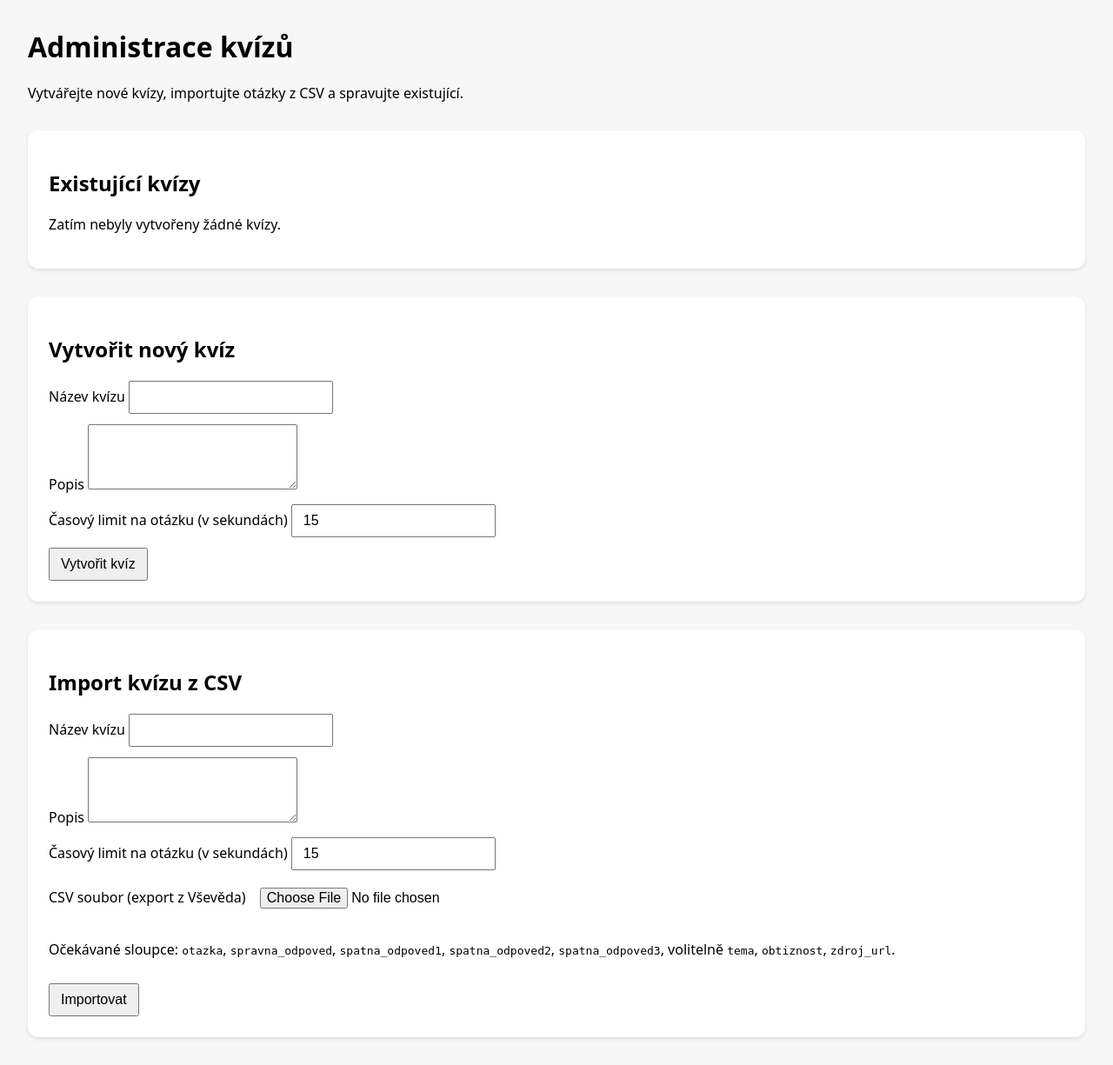
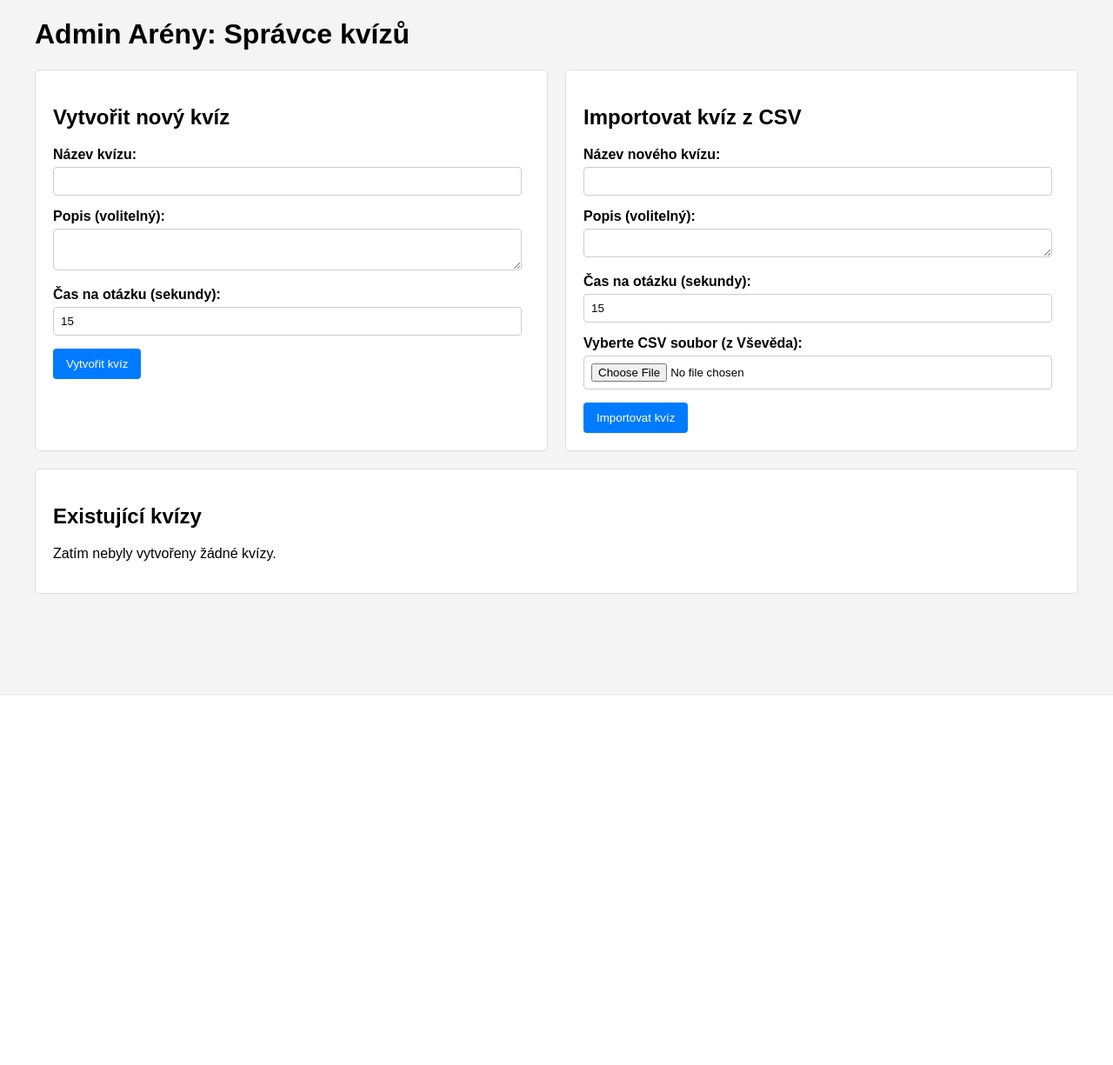
Before and after one commit to procmadatelzobak/kvizarena-arena, a Flask app: page /admin/kvizy in a window 1280 px wide. Shown: the whole page at 87% size. After the commit the page ends 683 px from the top, so only its background shows below. Run offline with Flask 3, Linux system fonts and the light colour scheme.

Commit message:
feat: add quiz admin template with forms

```diff
--- a/app/templates/admin/kvizy.html
+++ b/app/templates/admin/kvizy.html
@@ -1,87 +1,86 @@
-<!doctype html>
+<!DOCTYPE html>
 <html lang="cs">
 <head>
-    <meta charset="utf-8" />
-    <title>Správa kvízů</title>
+    <meta charset="UTF-8">
+    <meta name="viewport" content="width=device-width, initial-scale=1.0">
+    <title>Admin - Správce kvízů</title>
     <style>
-      body {
-        font-family: system-ui, sans-serif;
-        margin: 2rem;
-        background-color: #f7f7f7;
-      }
-      header {
-        margin-bottom: 2rem;
-      }
-      section {
-        background-color: #fff;
-        padding: 1.5rem;
-        margin-bottom: 2rem;
-        border-radius: 0.75rem;
-        box-shadow: 0 2px 4px rgba(0, 0, 0, 0.1);
-      }
-      table {
-        width: 100%;
-        border-collapse: collapse;
-        margin-top: 1rem;
-      }
-      th,
-      td {
-        padding: 0.75rem;
-        border-bottom: 1px solid #ddd;
-        text-align: left;
-      }
-      form {
-        display: flex;
-        flex-direction: column;
-        gap: 0.75rem;
-      }
-      input,
-      textarea,
-      button {
-        font-size: 1rem;
-        padding: 0.5rem 0.75rem;
-      }
-      button {
-        width: fit-content;
-        cursor: pointer;
-      }
-      .flash {
-        padding: 0.75rem 1rem;
-        border-radius: 0.5rem;
-        margin-bottom: 0.75rem;
-      }
-      .flash.success {
-        background-color: #d1fae5;
-        color: #065f46;
-      }
-      .flash.error {
-        background-color: #fee2e2;
-        color: #991b1b;
-      }
-      .flash.warning {
-        background-color: #fef3c7;
-        color: #92400e;
-      }
+        body { font-family: sans-serif; margin: 20px; background: #f4f4f4; }
+        .container { max-width: 1200px; margin: auto; }
+        .card { background: #fff; border: 1px solid #ddd; border-radius: 5px; padding: 20px; margin-bottom: 20px; }
+        table { width: 100%; border-collapse: collapse; }
+        th, td { border: 1px solid #ddd; padding: 8px; text-align: left; }
+        th { background: #f9f9f9; }
+        .form-group { margin-bottom: 15px; }
+        label { display: block; margin-bottom: 5px; font-weight: bold; }
+        input[type="text"], input[type="number"], textarea, input[type="file"] { width: 95%; padding: 8px; border: 1px solid #ccc; border-radius: 4px; }
+        button { background: #007bff; color: white; padding: 10px 15px; border: none; border-radius: 4px; cursor: pointer; }
+        button:hover { background: #0056b3; }
+        .delete-button { background: #dc3545; }
+        .delete-button:hover { background: #c82333; }
+        .flash { padding: 15px; margin-bottom: 15px; border-radius: 5px; }
+        .flash.success { background: #d4edda; color: #155724; border: 1px solid #c3e6cb; }
+        .flash.error { background: #f8d7da; color: #721c24; border: 1px solid #f5c6cb; }
+        .flash.warning { background: #fff3cd; color: #856404; border: 1px solid #ffeeba; }
     </style>
 </head>
 <body>
-    <header>
-      <h1>Administrace kvízů</h1>
-      <p>Vytvářejte nové kvízy, importujte otázky z CSV a spravujte existující.</p>
-    </header>
+    <div class="container">
+        <h1>Admin Arény: Správce kvízů</h1>
 
         {% with messages = get_flashed_messages(with_categories=true) %}
           {% if messages %}
-        <section>
-          <h2>Stavové zprávy</h2>
+            <div class="flash-messages">
             {% for category, message in messages %}
               <div class="flash {{ category }}">{{ message }}</div>
             {% endfor %}
-        </section>
+            </div>
           {% endif %}
         {% endwith %}
 
-    <section>
+        <div style="display: flex; gap: 20px; flex-wrap: wrap;">
+            <div class="card" style="flex: 1;">
+                <h2>Vytvořit nový kvíz</h2>
+                <form action="{{ url_for('admin.kvizy_route') }}" method="POST">
+                    <div class="form-group">
+                        <label for="quiz_name">Název kvízu:</label>
+                        <input type="text" id="quiz_name" name="quiz_name" required>
+                    </div>
+                    <div class="form-group">
+                        <label for="quiz_description">Popis (volitelný):</label>
+                        <textarea id="quiz_description" name="quiz_description" rows="2"></textarea>
+                    </div>
+                    <div class="form-group">
+                        <label for="time_limit">Čas na otázku (sekundy):</label>
+                        <input type="number" id="time_limit" name="time_limit" value="15" required>
+                    </div>
+                    <button type="submit">Vytvořit kvíz</button>
+                </form>
+            </div>
+            <div class="card" style="flex: 1;">
+                <h2>Importovat kvíz z CSV</h2>
+                <form action="{{ url_for('admin.import_quiz_csv') }}" method="POST" enctype="multipart/form-data">
+                    <div class="form-group">
+                        <label for="import_quiz_name">Název nového kvízu:</label>
+                        <input type="text" id="import_quiz_name" name="quiz_name" required>
+                    </div>
+                    <div class="form-group">
+                        <label for="import_quiz_description">Popis (volitelný):</label>
+                        <textarea id="import_quiz_description" name="quiz_description" rows="1"></textarea>
+                    </div>
+                    <div class="form-group">
+                        <label for="import_time_limit">Čas na otázku (sekundy):</label>
+                        <input type="number" id="import_time_limit" name="time_limit" value="15" required>
+                    </div>
+                    <div class="form-group">
+                        <label for="csv_file">Vyberte CSV soubor (z Vševěda):</label>
+                        <input type="file" id="csv_file" name="csv_file" accept=".csv" required>
+                    </div>
+                    <button type="submit">Importovat kvíz</button>
+                </form>
+            </div>
+        </div>
+        <div class="card">
             <h2>Existující kvízy</h2>
             {% if quizzes_with_counts %}
             <table>
@@ -89,8 +88,8 @@
                     <tr>
                         <th>Název</th>
                         <th>Popis</th>
-              <th>Otázek</th>
-              <th>Časový limit</th>
+                        <th>Počet otázek</th>
+                        <th>Čas/Otázka (s)</th>
                         <th>Akce</th>
                     </tr>
                 </thead>
@@ -98,16 +97,12 @@
                     {% for item in quizzes_with_counts %}
                     <tr>
                         <td>{{ item.kviz.nazev }}</td>
-                <td>{{ item.kviz.popis or "Bez popisu" }}</td>
+                        <td>{{ item.kviz.popis | default('', true) }}</td>
                         <td>{{ item.pocet_otazek }}</td>
-                <td>{{ item.kviz.time_limit_per_question }} s / otázka</td>
+                        <td>{{ item.kviz.time_limit_per_question }}</td>
                         <td>
-                  <form
-                    action="{{ url_for('admin.delete_quiz_route', kviz_id=item.kviz.kviz_id) }}"
-                    method="post"
-                    onsubmit="return confirm('Opravdu chcete smazat kvíz {{ item.kviz.nazev }}?');"
-                  >
-                    <button type="submit">Smazat</button>
+                            <form action="{{ url_for('admin.delete_quiz_route', kviz_id=item.kviz.kviz_id) }}" method="POST" onsubmit="return confirm('Opravdu chcete smazat kvíz \"{{ item.kviz.nazev }}\"?');">
+                                <button type="submit" class="delete-button">Smazat</button>
                             </form>
                         </td>
                     </tr>
@@ -117,53 +112,7 @@
             {% else %}
             <p>Zatím nebyly vytvořeny žádné kvízy.</p>
             {% endif %}
-    </section>
-
-    <section>
-      <h2>Vytvořit nový kvíz</h2>
-      <form action="{{ url_for('admin.kvizy_route') }}" method="post">
-        <label>
-          Název kvízu
-          <input type="text" name="quiz_name" required />
-        </label>
-        <label>
-          Popis
-          <textarea name="quiz_description" rows="3"></textarea>
-        </label>
-        <label>
-          Časový limit na otázku (v sekundách)
-          <input type="number" name="time_limit" min="5" value="15" />
-        </label>
-        <button type="submit">Vytvořit kvíz</button>
-      </form>
-    </section>
-
-    <section>
-      <h2>Import kvízu z CSV</h2>
-      <form action="{{ url_for('admin.import_quiz_csv') }}" method="post" enctype="multipart/form-data">
-        <label>
-          Název kvízu
-          <input type="text" name="quiz_name" required />
-        </label>
-        <label>
-          Popis
-          <textarea name="quiz_description" rows="3"></textarea>
-        </label>
-        <label>
-          Časový limit na otázku (v sekundách)
-          <input type="number" name="time_limit" min="5" value="15" />
-        </label>
-        <label>
-          CSV soubor (export z Vševěda)
-          <input type="file" name="csv_file" accept=".csv" required />
-        </label>
-        <p>
-          Očekávané sloupce: <code>otazka</code>, <code>spravna_odpoved</code>,
-          <code>spatna_odpoved1</code>, <code>spatna_odpoved2</code>, <code>spatna_odpoved3</code>,
-          volitelně <code>tema</code>, <code>obtiznost</code>, <code>zdroj_url</code>.
-        </p>
-        <button type="submit">Importovat</button>
-      </form>
-    </section>
+        </div>
+    </div>
 </body>
 </html>
```
Also changed, not shown: README.md. Lines whose indentation alone changed are shown as unchanged.
